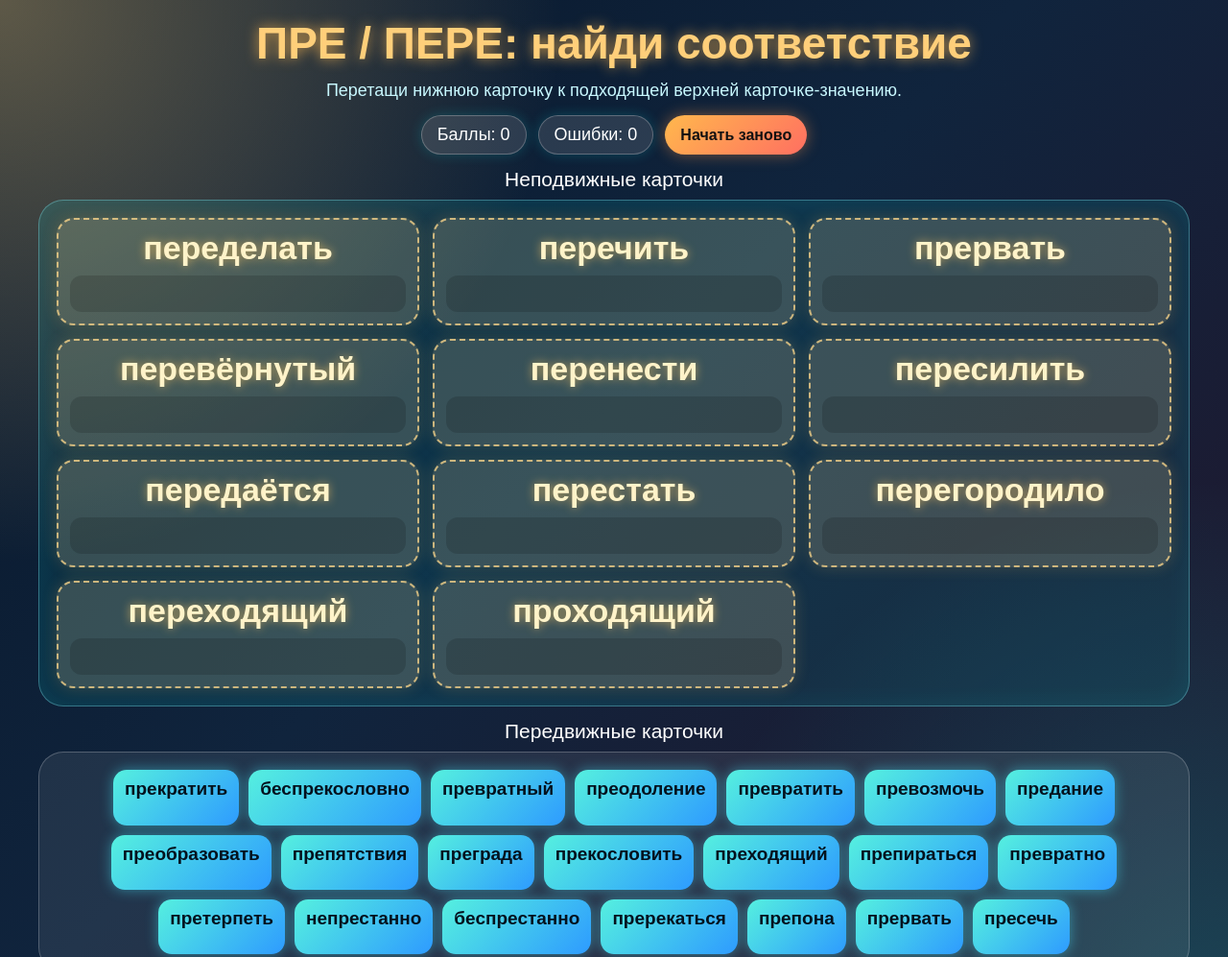
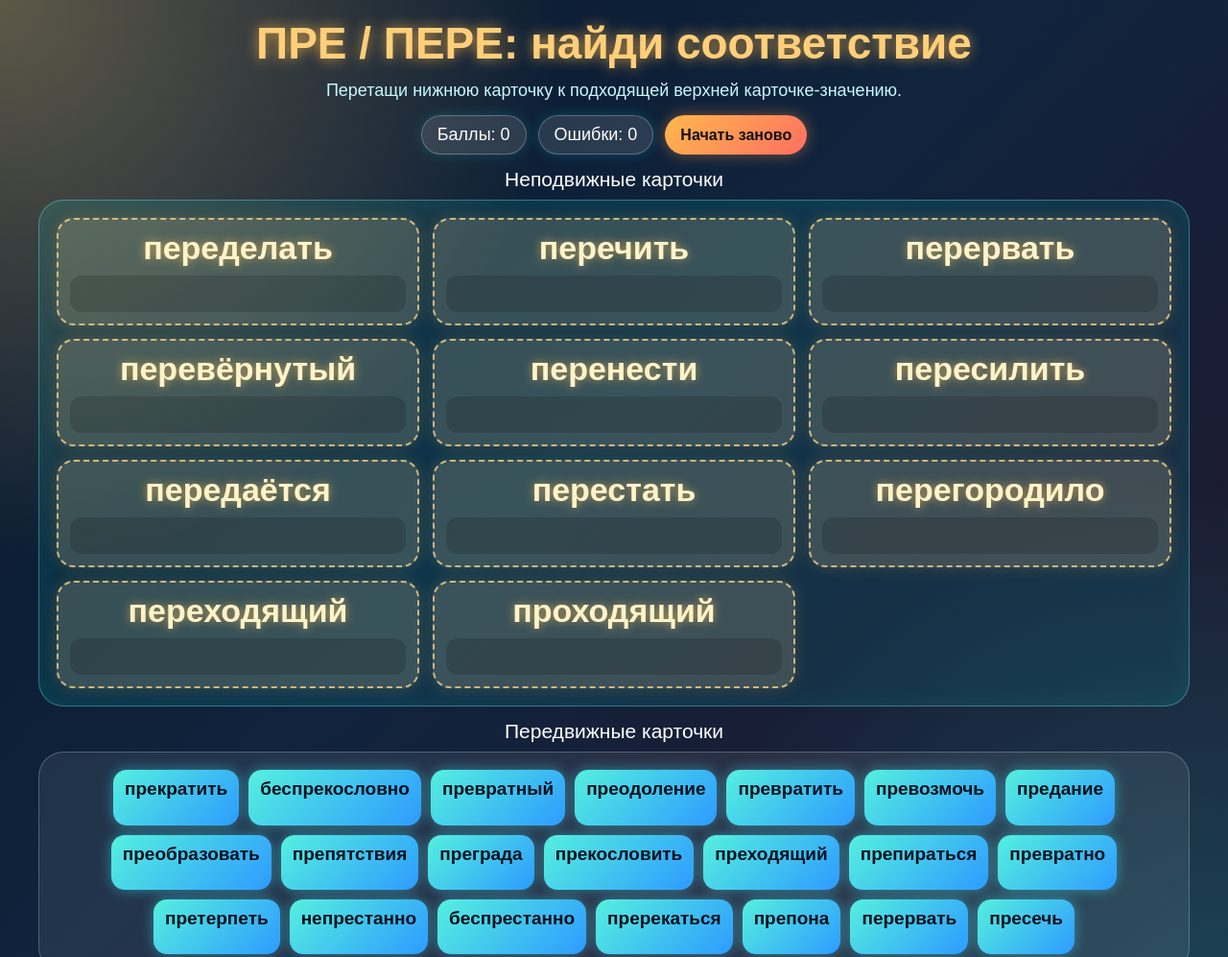
Before and after one commit to Lianta9265/pre-pere, a plain HTML site: page index.html in a window 1280 px wide. Shown: the top 997 px of the page at 96% size. Drawn offline with Linux system fonts and the light colour scheme.

Commit message:
Update index.html

```diff
--- a/index.html
+++ b/index.html
@@ -375,7 +375,7 @@
 const TARGETS = [
   "переделать",
   "перечить",
-  "прервать",
+  "перервать",
   "перевёрнутый",
   "перенести",
   "пересилить",
@@ -404,7 +404,7 @@ const WORDS = [
   { word: "непрестанно", target: "перестать" },
   { word: "беспрестанно", target: "перестать" },
 
-  { word: "прервать", target: "прервать" },
+  { word: "перервать", target: "прервать" },
   { word: "пресечь", target: "прервать" },
 
   { word: "преграда", target: "перегородило" },
```
